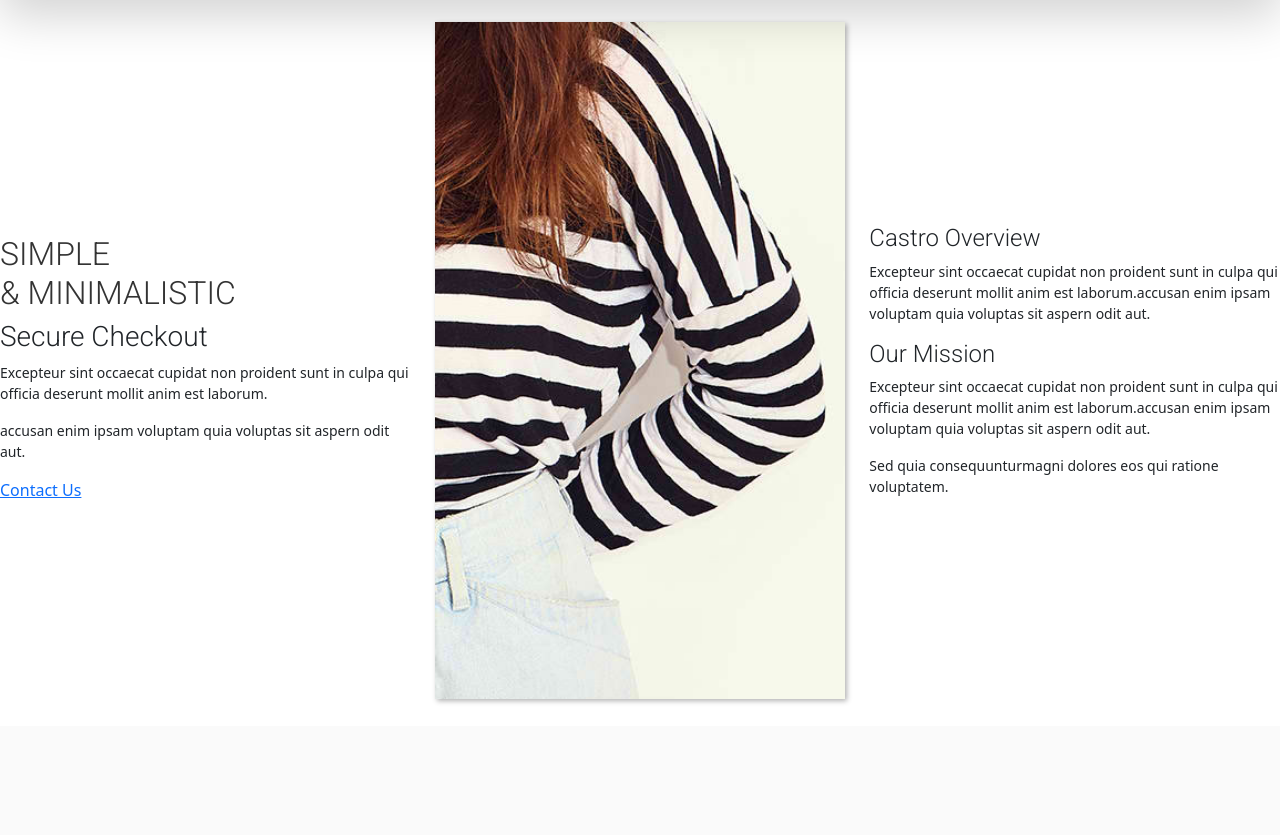
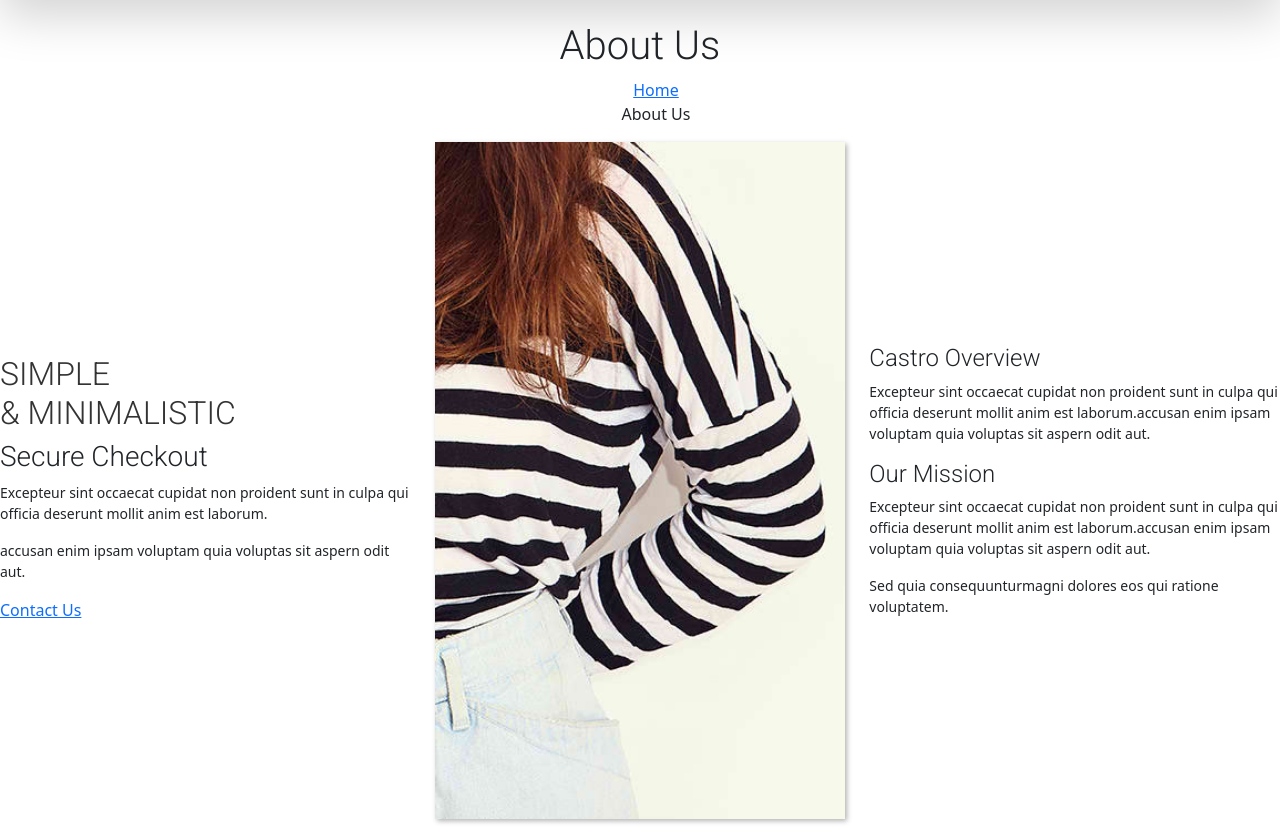
Before and after one commit to NeemaMwende/E-sokoo, a Django app: page /about/ in a window 1280 px wide. Shown: the part 74-909 px from the top of the page. Before the commit the page ends 777 px from the top, so only its background shows below. Run offline with Django 3.2, Linux system fonts and the light colour scheme; some libraries are stand-ins or nearby versions; some web fonts are replaced; grey boxes are pictures that could not be loaded.

Commit message:
adding about bunner section

```diff
--- a/sokoapp/templates/about.html
+++ b/sokoapp/templates/about.html
@@ -3,6 +3,20 @@
 {% load bootstrap4 %}
 {% block content %}
 
+        <!-- page-title -->
+        <section class="page-title centred">
+            <div class="pattern-layer" style="background-image: url(assets/images/background/page-title.jpg);"></div>
+            <div class="auto-container">
+                <div class="content-box">
+                    <h1>About Us</h1>
+                    <ul class="bread-crumb clearfix">
+                        <li><i class="flaticon-home-1"></i><a href="index.html">Home</a></li>
+                        <li>About Us</li>
+                    </ul>
+                </div>
+            </div>
+        </section>
+        <!-- page-title end -->
 
         <!-- about-section -->
         <section class="about-section">
--- a/sokoapp/templates/navbar.html
+++ b/sokoapp/templates/navbar.html
@@ -9,7 +9,7 @@
         <a class="nav-link"  style="color: rgb(0, 0, 10)" href="{% url 'home'  %}">Home <span class="sr-only">(current)</span></a>
       </li>
       <li class="nav-item">
-        <a class="nav-link" style="color: rgb(0, 0, 10)" href="#">About us</a>
+        <a class="nav-link" style="color: rgb(0, 0, 10)" href="{% url 'about'  %}">About us</a>
       </li>
       <li class="nav-item">
         <a class="nav-link"  style="color: rgb(0, 0, 10)" href="{% url 'men' %}">Mens</a>
```
Also changed, not shown: sokoapp/templates/home.html (+31 -31 lines), static/images/page-title.jpg (added).
